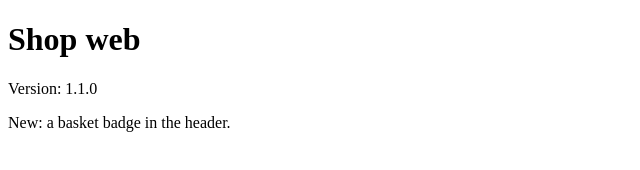
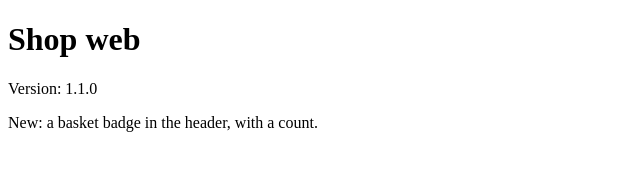
Before and after one commit to RobertParkin/cycloid-composition-preview-playground, a plain HTML site: page apps/web/index.html in a window 1280 px wide. Shown: the full height of the page, 0-640 px from the left. Drawn offline with Linux system fonts and the light colour scheme.

Commit message:
web: basket count (playground scenario 4)

```diff
--- a/apps/web/index.html
+++ b/apps/web/index.html
@@ -1,5 +1,5 @@
 <!doctype html>
 <html lang="en">
   <head><meta charset="utf-8"><title>shop web</title></head>
-  <body><h1>Shop web</h1><p>Version: 1.1.0</p><p>New: a basket badge in the header.</p></body>
+  <body><h1>Shop web</h1><p>Version: 1.1.0</p><p>New: a basket badge in the header, with a count.</p></body>
 </html>
```
